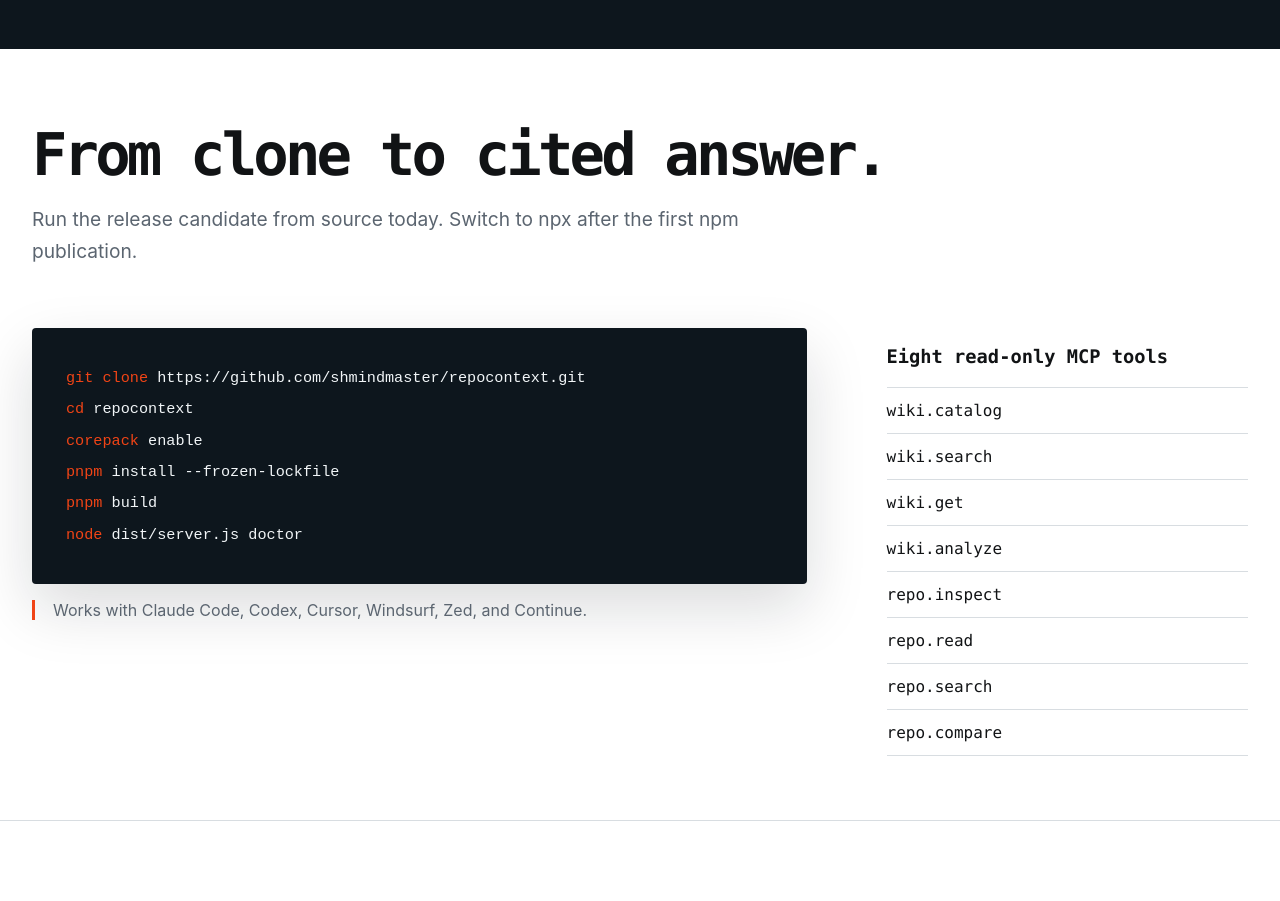
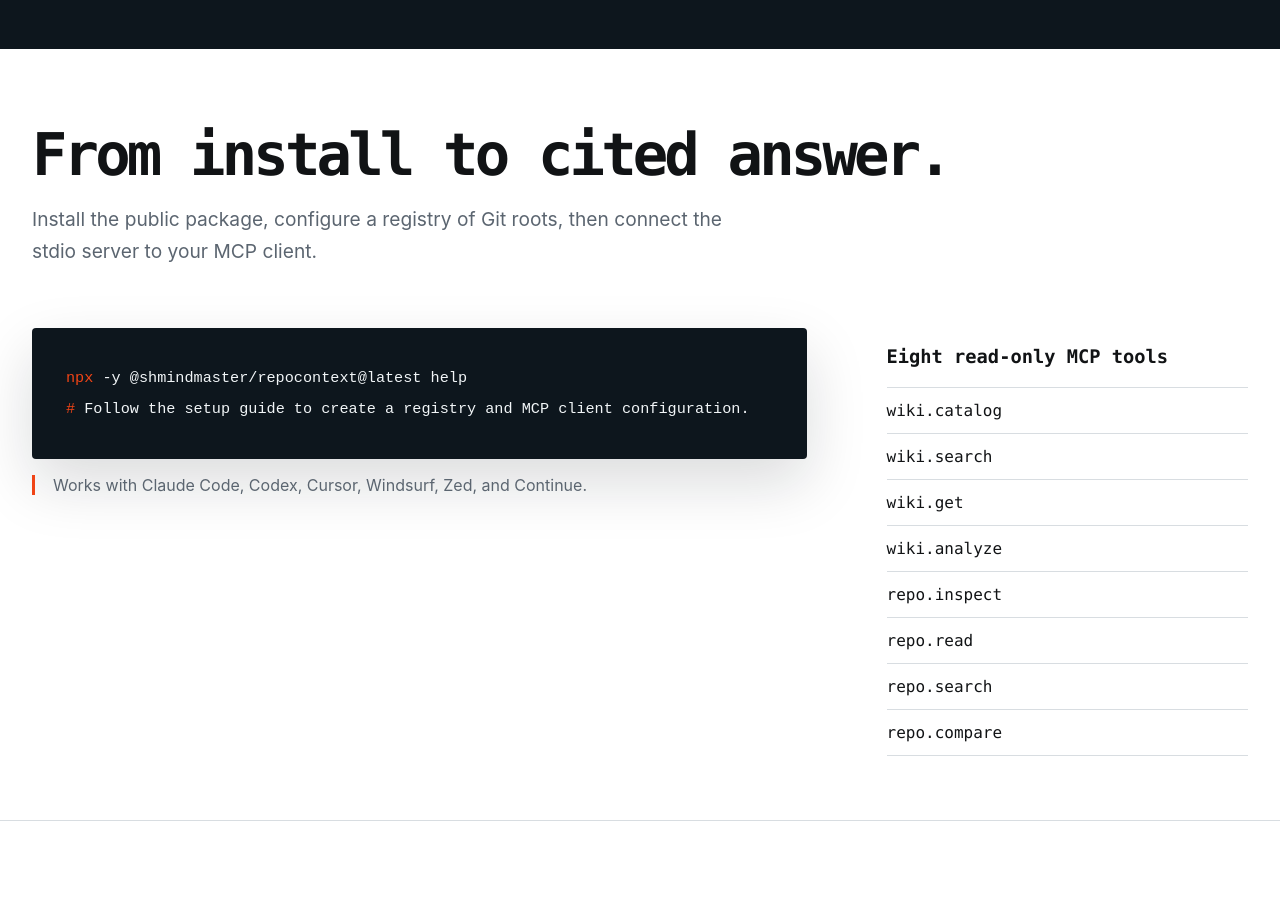
Before and after one commit to shmindmaster/gitpin, a website: page site/index.html in a window 1280 px wide. Shown: the part 1780-2681 px from the top of the page. Drawn offline with Linux system fonts and the light colour scheme.

Commit message:
fix(site): advertise published package

```diff
--- a/site/index.html
+++ b/site/index.html
@@ -164,17 +164,13 @@
 
       <section class="install page-section" id="install">
         <header class="section-heading">
-          <h2>From clone to cited answer.</h2>
-          <p>Run the release candidate from source today. Switch to npx after the first npm publication.</p>
+          <h2>From install to cited answer.</h2>
+          <p>Install the public package, configure a registry of Git roots, then connect the stdio server to your MCP client.</p>
         </header>
         <div class="install-layout">
           <div>
-            <pre class="terminal" aria-label="Source installation commands"><code><span>git clone</span> https://github.com/shmindmaster/repocontext.git
-<span>cd</span> repocontext
-<span>corepack</span> enable
-<span>pnpm</span> install --frozen-lockfile
-<span>pnpm</span> build
-<span>node</span> dist/server.js doctor</code></pre>
+            <pre class="terminal" aria-label="Published package commands"><code><span>npx</span> -y @shmindmaster/repocontext@latest help
+<span>#</span> Follow the setup guide to create a registry and MCP client configuration.</code></pre>
             <p class="clients">Works with Claude Code, Codex, Cursor, Windsurf, Zed, and Continue.</p>
           </div>
           <div class="tool-index">
```
Also changed, not shown: tests/browser/site.spec.mjs (+2 -1 lines).
